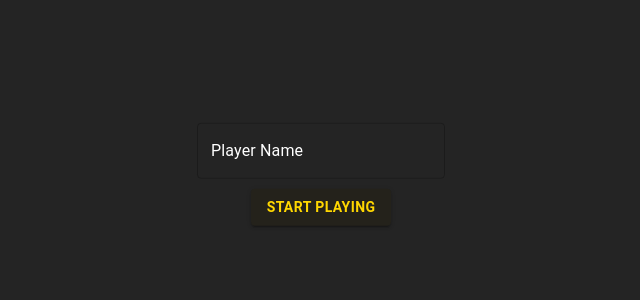
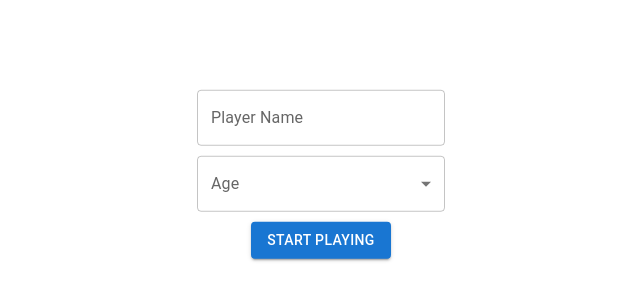
Before and after one commit to Hadi87s/Memory-Card-Game, a React (Vite) app: page / in a window 1280 px wide. Shown: the part 226-526 px from the top of the page, without its empty margins (319-959 px from the left). Built offline with nearby package versions, Linux system fonts and the light colour scheme.

Commit message:
buffing the style.

```diff
--- a/src/index.css
+++ b/src/index.css
@@ -1,4 +1,4 @@
-:root {
+/* :root {
   color-scheme: light dark;
   color: rgba(255, 255, 255, 0.87);
   background-color: #242424;
@@ -8,3 +8,4 @@
   -webkit-font-smoothing: antialiased;
   -moz-osx-font-smoothing: grayscale;
 }
+ */
--- a/src/screens/login.screen.tsx
+++ b/src/screens/login.screen.tsx
@@ -1,7 +1,17 @@
-import { Button, TextField } from "@mui/material";
+import {
+  Button,
+  FormControl,
+  InputLabel,
+  MenuItem,
+  Select,
+  SelectChangeEvent,
+  TextField,
+} from "@mui/material";
 import { useContext, useRef } from "react"; // Adjust the import path as necessary
 import { authContext } from "../providers/authProvider";
 import { useNavigate } from "react-router-dom";
+import React from "react";
+import { ELevels } from "../types/@types";
 
 const LoginScreen = () => {
   const nameField = useRef<HTMLInputElement>(null);
@@ -15,6 +25,13 @@ const LoginScreen = () => {
       navigate("/game");
     }
   };
+
+  const [age, setAge] = React.useState("");
+
+  const handleChange = (event: SelectChangeEvent) => {
+    setAge(event.target.value as string);
+  };
+
   return (
     <div>
       <div className="login-form">
@@ -24,13 +41,21 @@ const LoginScreen = () => {
           id="outlined-basic"
           label="Player Name"
           variant="outlined"
-          InputProps={{
-            style: { color: "white" }, // Text color set to white
-          }}
-          InputLabelProps={{
-            style: { color: "white" }, // Label color set to white
-          }}
         />
+        <FormControl fullWidth className="custom-mui-dropdown">
+          <InputLabel id="demo-simple-select-label">Age</InputLabel>
+          <Select
+            labelId="demo-simple-select-label"
+            id="demo-simple-select"
+            value={age}
+            label="Age"
+            onChange={handleChange}
+          >
+            <MenuItem value={ELevels.EASY}>Easy</MenuItem>
+            <MenuItem value={ELevels.MEDIUM}>Medium</MenuItem>
+            <MenuItem value={ELevels.HARD}>Hard</MenuItem>
+          </Select>
+        </FormControl>
         <Button
           onClick={handlePlayButton}
           id="play"
--- a/src/screens/screens.css
+++ b/src/screens/screens.css
@@ -12,14 +12,7 @@
     left: 50%;
     transform: translate(-50%,-50%);
 }
-.login-form .custom-mui-textfield{
+.login-form .custom-mui-textfield,
+.login-form .custom-mui-dropdown{
     margin-bottom: 10px;
-    color: white;
 }
-
-
-.login-form .custom-mui-button{
-    background-color:  rgb(36, 34, 27);
-    color: gold;
-    font-weight: bold;
-}
```
